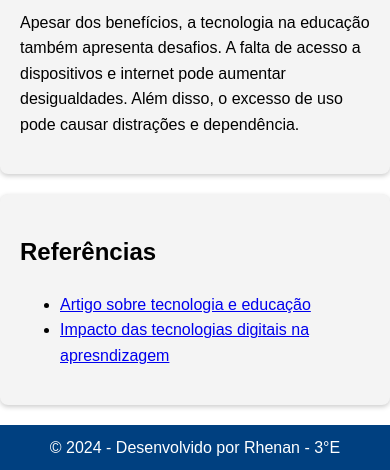
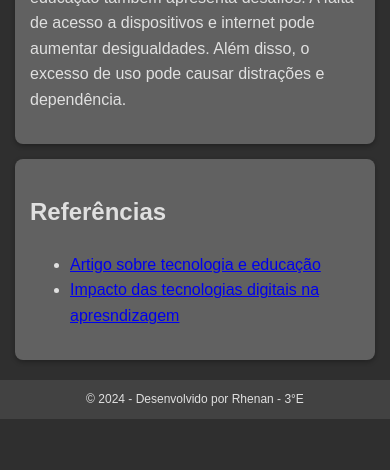
Before and after one commit to AlexHoring07/Final_Se_Liga_Alex, a plain HTML site: page index.html in a window 390 px wide. Shown: the part 772-1242 px from the top of the page. After the commit the page ends 1191 px from the top, so only its background shows below. Drawn offline with Linux system fonts and the light colour scheme; a script that the page names is missing.

Commit message:
Update styles.css

```diff
--- a/styles.css
+++ b/styles.css
@@ -4,10 +4,12 @@ body {
     margin: 0;
     padding: 0;
     line-height: 1.6;
+    background-color: #2f2f2f; /* Cinza escuro para o fundo */
+    color: #e0e0e0; /* Texto em cinza claro */
 }
 
 header {
-    background-color: #004080;
+    background-color: #424242; /* Cinza escuro para o cabeçalho */
     color: #fff;
     padding: 20px 0;
     text-align: center;
@@ -24,29 +26,36 @@ nav ul li {
 }
 
 nav ul li a {
-    color: #fff;
+    color: #e0e0e0; /* Link em cinza claro */
     text-decoration: none;
     font-weight: bold;
+    transition: color 0.3s ease;
+}
+
+/* Efeito de hover nos links de navegação */
+nav ul li a:hover {
+    color: #bdbdbd; /* Cinza médio para o hover */
 }
 
 .content-section {
     padding: 20px;
     margin: 20px auto;
     max-width: 800px;
-    background: #f4f4f4;
+    background: #616161; /* Cinza médio claro para as seções de conteúdo */
     border-radius: 8px;
-    box-shadow: 0 2px 5px rgba(0, 0, 0, 0.2);
+    box-shadow: 0 2px 5px rgba(0, 0, 0, 0.3);
 }
 
 .content-section img {
     max-width: 100%;
     height: auto;
     margin-bottom: 10px;
+    border-radius: 8px;
 }
 
 footer {
-    background-color: #004080;
-    color: #fff;
+    background-color: #424242; /* Mesmo tom de cinza escuro para o rodapé */
+    color: #e0e0e0; /* Texto em cinza claro */
     text-align: center;
     padding: 10px 0;
     margin-top: 20px;
@@ -55,3 +64,24 @@ footer {
 footer p {
     margin: 0;
 }
+
+/* Responsividade para telas menores */
+@media (max-width: 768px) {
+    nav ul {
+        flex-direction: column;
+    }
+
+    nav ul li {
+        margin: 10px 0;
+    }
+
+    .content-section {
+        padding: 15px;
+        margin: 15px;
+        max-width: 100%;
+    }
+
+    footer p {
+        font-size: 12px;
+    }
+}
```
